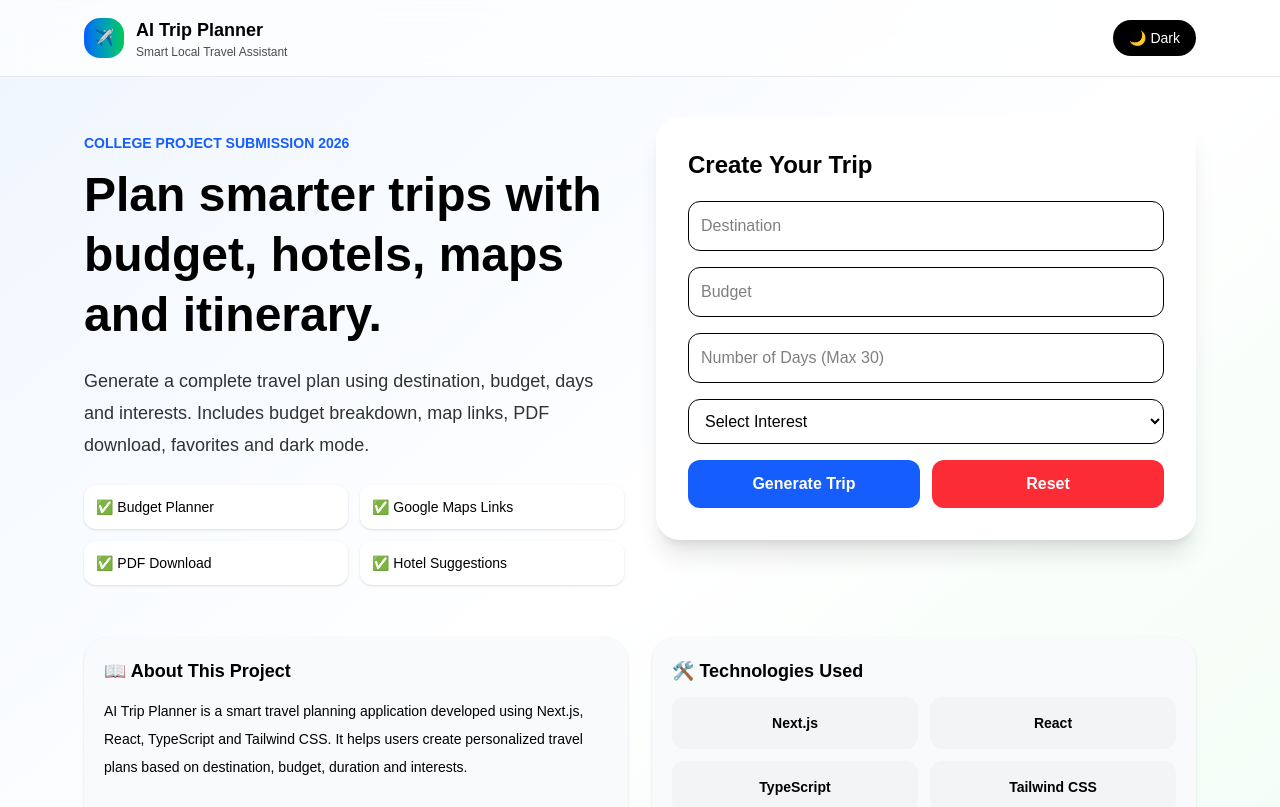
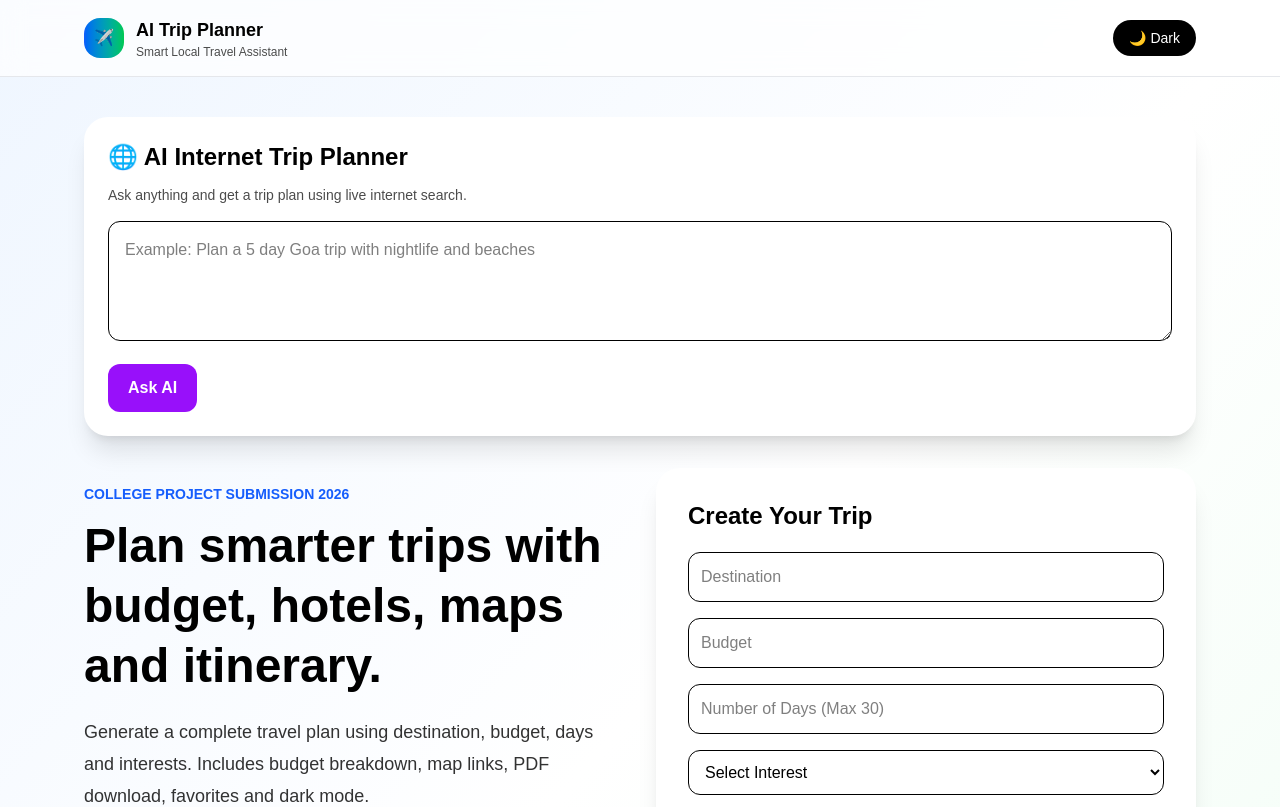
Before and after one commit to ayushmishra5252/ai-trip-planner, a Next.js app: page / in a window 1280 px wide. Shown: the top 807 px of the page. Built offline with nearby package versions, Linux system fonts and the light colour scheme.

Commit message:
Add AI internet trip planner

```diff
--- /dev/null
+++ b/app/api/ai-trip/route.ts
@@ -0,0 +1,101 @@
+export async function POST(req: Request) {
+  try {
+    const { query } = await req.json();
+
+    if (!query) {
+      return Response.json(
+        { error: "Please enter a travel query." },
+        { status: 400 }
+      );
+    }
+
+    // Tavily Internet Search
+    const tavilyResponse = await fetch(
+      "https://api.tavily.com/search",
+      {
+        method: "POST",
+        headers: {
+          "Content-Type": "application/json",
+          Authorization: `Bearer ${process.env.TAVILY_API_KEY}`,
+        },
+        body: JSON.stringify({
+          query,
+          search_depth: "advanced",
+          max_results: 5,
+          include_answer: true,
+        }),
+      }
+    );
+
+    const tavilyData = await tavilyResponse.json();
+
+    const searchResults =
+      tavilyData.results
+        ?.map(
+          (item: any, index: number) =>
+            `${index + 1}. ${item.title}
+
+URL: ${item.url}
+
+${item.content}`
+        )
+        .join("\n\n") || "No search results found.";
+
+    // OpenRouter AI
+    const aiResponse = await fetch(
+      "https://openrouter.ai/api/v1/chat/completions",
+      {
+        method: "POST",
+        headers: {
+          Authorization: `Bearer ${process.env.OPENROUTER_API_KEY}`,
+          "Content-Type": "application/json",
+        },
+        body: JSON.stringify({
+          model: "openai/gpt-4o-mini",
+          messages: [
+            {
+              role: "system",
+              content:
+                "You are an expert AI travel planner. Create detailed travel plans with itinerary, attractions, hotel recommendations, food suggestions, budget planning, weather advice and travel tips.",
+            },
+            {
+              role: "user",
+              content: `
+Travel Request:
+
+${query}
+
+Internet Search Results:
+
+${searchResults}
+
+Create a complete travel plan.
+`,
+            },
+          ],
+        }),
+      }
+    );
+
+    const aiData = await aiResponse.json();
+
+    return Response.json({
+      answer:
+        aiData?.choices?.[0]?.message?.content ||
+        tavilyData.answer ||
+        "No response generated.",
+      sources: tavilyData.results || [],
+    });
+  } catch (error) {
+    console.error("API Error:", error);
+
+    return Response.json(
+      {
+        error: "Failed to generate AI trip plan.",
+      },
+      {
+        status: 500,
+      }
+    );
+  }
+}
--- a/app/page.tsx
+++ b/app/page.tsx
@@ -15,6 +15,9 @@ export default function Home() {
   const [rating, setRating] = useState(0);
   const [favorites, setFavorites] = useState<string[]>([]);
   const [isGenerating, setIsGenerating] = useState(false);
+  const [aiQuery, setAiQuery] = useState("");
+  const [aiAnswer, setAiAnswer] = useState("");
+  const [aiLoading, setAiLoading] = useState(false);
 
   const destinationImages: Record<string, string> = {
     goa: "/images/goa.jpg",
@@ -340,10 +343,46 @@ Rating: ${rating ? `${rating}/5` : "Not rated yet"}
   };
 
   const clearAllFavorites = () => {
-    setFavorites([]);
-  };
+  setFavorites([]);
+};
 
-  return (
+const askAITripPlanner = async () => {
+  if (!aiQuery.trim()) {
+    alert("Please enter a travel query");
+    return;
+  }
+
+  setAiLoading(true);
+  setAiAnswer("");
+
+  try {
+    const response = await fetch("/api/ai-trip", {
+      method: "POST",
+      headers: {
+        "Content-Type": "application/json",
+      },
+      body: JSON.stringify({
+        query: aiQuery,
+      }),
+    });
+
+    const data = await response.json();
+
+    if (!response.ok) {
+      alert(data.error || "Something went wrong");
+      return;
+    }
+
+    setAiAnswer(data.answer);
+  } catch (error) {
+    console.error(error);
+    alert("Failed to generate AI response");
+  } finally {
+    setAiLoading(false);
+  }
+};
+
+return (
     <div
       className={`min-h-screen ${
         darkMode
@@ -379,7 +418,46 @@ Rating: ${rating ? `${rating}/5` : "Not rated yet"}
       </nav>
 
       <main className="max-w-6xl mx-auto px-5 py-10">
-        <section className="grid grid-cols-1 lg:grid-cols-2 gap-8 items-start">
+
+  <section
+    className={`mb-8 p-6 rounded-3xl shadow-xl ${
+      darkMode ? "bg-gray-900" : "bg-white"
+    }`}
+  >
+    <h2 className="text-2xl font-bold mb-3">
+      🌐 AI Internet Trip Planner
+    </h2>
+
+    <p className="text-sm opacity-70 mb-4">
+      Ask anything and get a trip plan using live internet search.
+    </p>
+
+    <textarea
+      value={aiQuery}
+      onChange={(e) => setAiQuery(e.target.value)}
+      placeholder="Example: Plan a 5 day Goa trip with nightlife and beaches"
+      className="w-full border p-4 rounded-xl text-black min-h-[120px]"
+    />
+
+    <button
+      onClick={askAITripPlanner}
+      className="mt-4 bg-purple-600 hover:bg-purple-700 text-white px-5 py-3 rounded-xl font-bold"
+    >
+      {aiLoading ? "Searching Internet..." : "Ask AI"}
+    </button>
+
+    {aiAnswer && (
+      <div
+        className={`mt-5 p-5 rounded-2xl whitespace-pre-wrap ${
+          darkMode ? "bg-gray-800" : "bg-gray-100"
+        }`}
+      >
+        {aiAnswer}
+      </div>
+    )}
+  </section>
+
+  <section className="grid grid-cols-1 lg:grid-cols-2 gap-8 items-start">
           <div className="pt-4">
             <p className="text-sm font-semibold text-blue-600 mb-3">
               COLLEGE PROJECT SUBMISSION 2026
```
